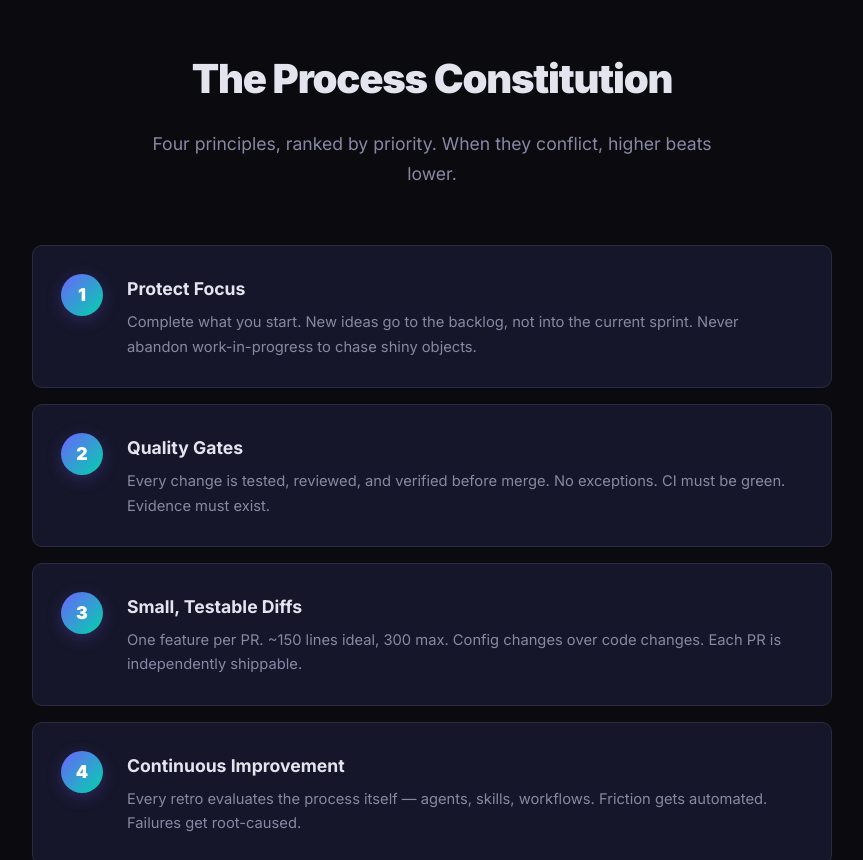
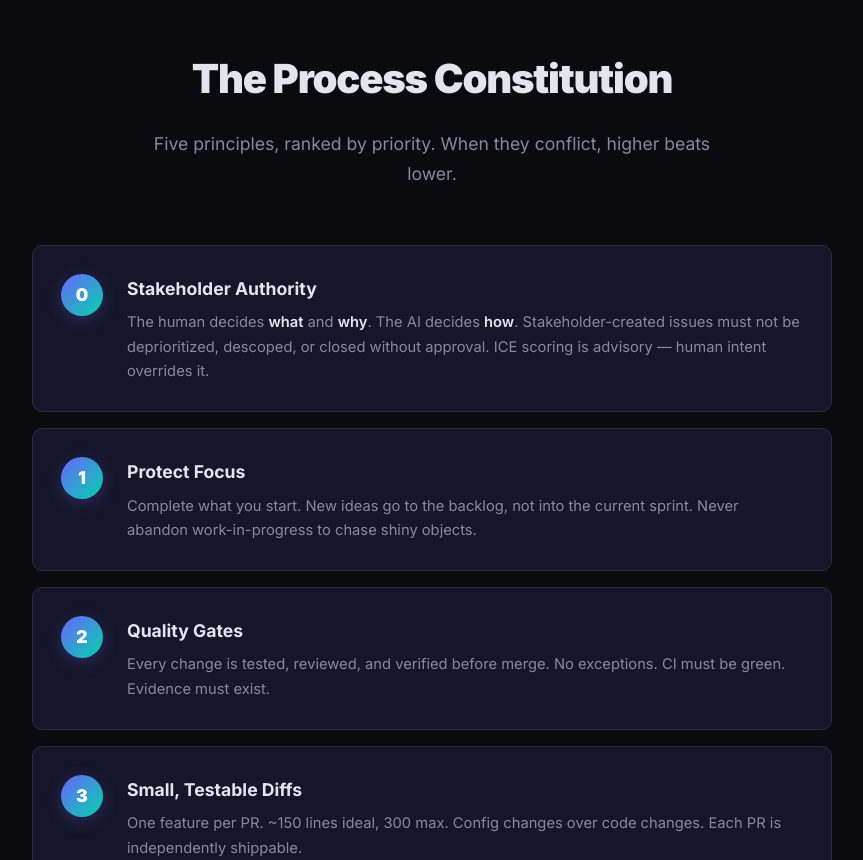
Before and after one commit to trsdn/ai-scrum, a plain HTML site: page index.html in a window 1280 px wide. Shown: the part 11140-12000 px from the top of the page, without its empty margins (208-1071 px from the left). Drawn offline with Linux system fonts and the light colour scheme.

Commit message:
feat: add Stakeholder Authority as Principle 0 to constitution and escalation model

```diff
--- a/index.html
+++ b/index.html
@@ -561,9 +561,16 @@ gh issue create --title "idea: Your feature" \
   <section class="section" id="constitution">
     <div class="container">
       <h2 class="section-title">The Process Constitution</h2>
-      <p class="section-intro">Four principles, ranked by priority. When they conflict, higher beats lower.</p>
+      <p class="section-intro">Five principles, ranked by priority. When they conflict, higher beats lower.</p>
 
       <div class="constitution-pillars">
+        <div class="pillar">
+          <div class="pillar-rank">0</div>
+          <div class="pillar-content">
+            <h3>Stakeholder Authority</h3>
+            <p>The human decides <strong>what</strong> and <strong>why</strong>. The AI decides <strong>how</strong>. Stakeholder-created issues must not be deprioritized, descoped, or closed without approval. ICE scoring is advisory — human intent overrides it.</p>
+          </div>
+        </div>
         <div class="pillar">
           <div class="pillar-rank">1</div>
           <div class="pillar-content">
@@ -617,6 +624,7 @@ gh issue create --title "idea: Your feature" \
             <li>Production deployments</li>
             <li>Spending or resource decisions</li>
             <li>Sprint scope drift (&gt;2 unplanned issues)</li>
+            <li>Modifying stakeholder intent (descoping, deprioritizing, closing stakeholder issues)</li>
           </ul>
         </div>
         <div class="escalation-level level-should">
```
